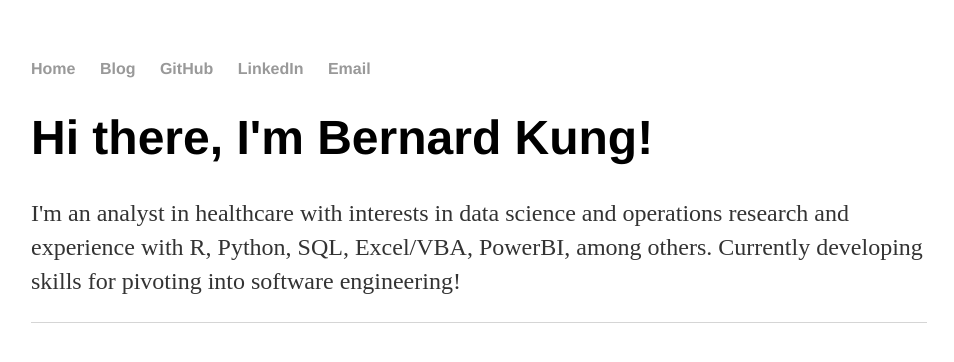
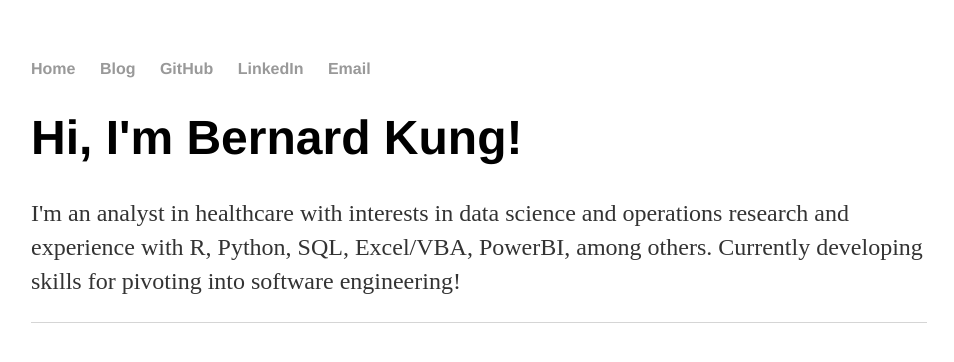
Before and after one commit to bernardkung/bernardkung.github.io, a Jekyll site: the page built from index.html, in a window 1280 px wide. Shown: the top 362 px of the page, without its empty margins (161-1115 px from the left). Built offline with Jekyll 4.4.1, drawn with Linux system fonts in a browser that asks for light colours.

Commit message:
Update index.html

```diff
--- a/index.html
+++ b/index.html
@@ -3,7 +3,7 @@ layout: default
 title: Bernard Kung
 ---
 <div class="blurb">
-    <h1>Hi there, I'm Bernard Kung!</h1>
+    <h1>Hi, I'm Bernard Kung!</h1>
 <p>I'm an analyst in healthcare with interests in data science and operations research and experience with R, Python, SQL, Excel/VBA, PowerBI, among others.
   Currently developing skills for pivoting into software engineering!</p>
 </div><!-- /.blurb -->
```
